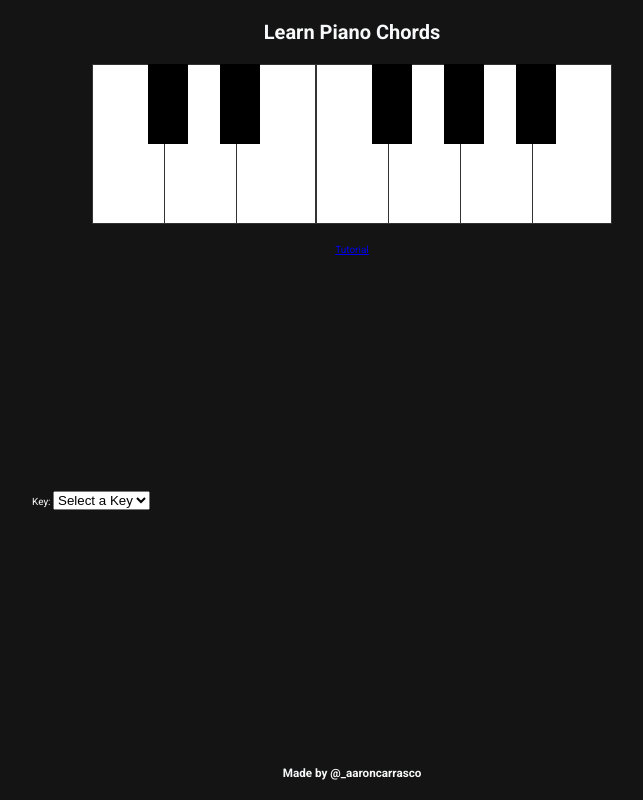
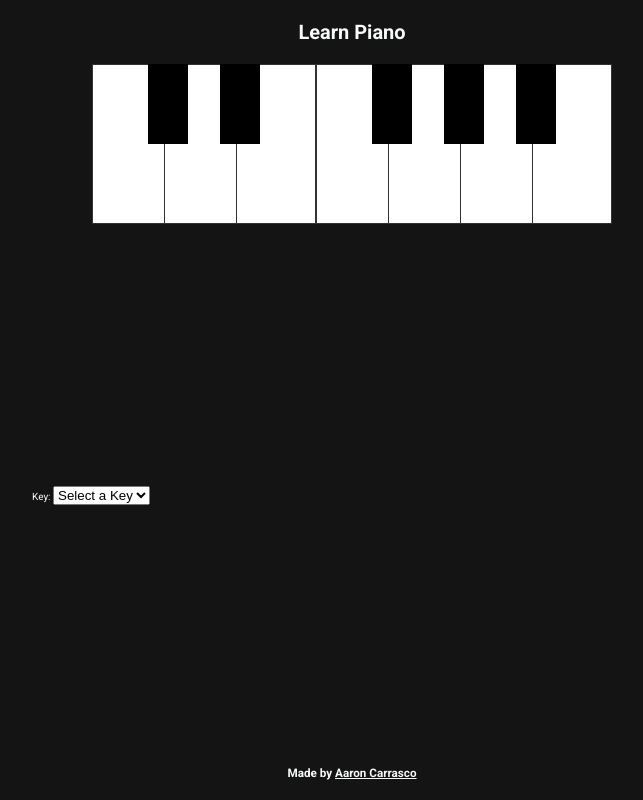
Before and after one commit to vaaroncarrasco/learn-piano, a plain HTML site: page index.html in a window 1280 px wide. Shown: the whole page, without its empty margins (288-931 px from the left). Drawn offline with Linux system fonts and the light colour scheme.

Commit message:
modified styles n text

```diff
--- a/index.html
+++ b/index.html
@@ -4,7 +4,7 @@
   <meta charset="UTF-8">
   <meta http-equiv="X-UA-Compatible" content="IE=edge">
   <meta name="viewport" content="width=device-width, initial-scale=1.0">
-  <title>Learn Piano Chords</title>
+  <title>Learn Piano</title>
 
   <!-- ROBOTO FONT -->
   <link rel="preconnect" href="https://fonts.googleapis.com">
@@ -20,10 +20,9 @@
 <body>
 
   <header>
-    <h1>Learn Piano Chords</h1>
+    <h1>Learn Piano</h1>
     <!-- PIANO CSS Art -->
     <div class="canvas">
-
       <div data-note="C" class="key white"></div>
       <div data-note="Cs" class="key black"></div>
       <div data-note="D" class="key white"></div>
@@ -36,9 +35,8 @@
       <div data-note="A" class="key white"></div>
       <div data-note="As" class="key black"></div>
       <div data-note="B" class="key white"></div>
-
     </div>
-    <a href="#">Tutorial</a>
+    <!-- <a href="#">Read Me</a> -->
   </header>
 
   <section class="container">
@@ -58,7 +56,10 @@
   </section>
 
   <footer id="footer">
-    <h3>Made by @_aaroncarrasco</h3>
+    <h3>
+      Made by
+      <a target="_blank" href="https://github.com/vaaroncarrasco">Aaron Carrasco</a>
+    </h3>
   </footer>
   <!-- Audio from JS -->
 
--- a/styles.css
+++ b/styles.css
@@ -93,3 +93,7 @@ footer {
 .active {
   background-color: red;
 }
+
+a {
+  color: #f8f9fa;
+}
```
